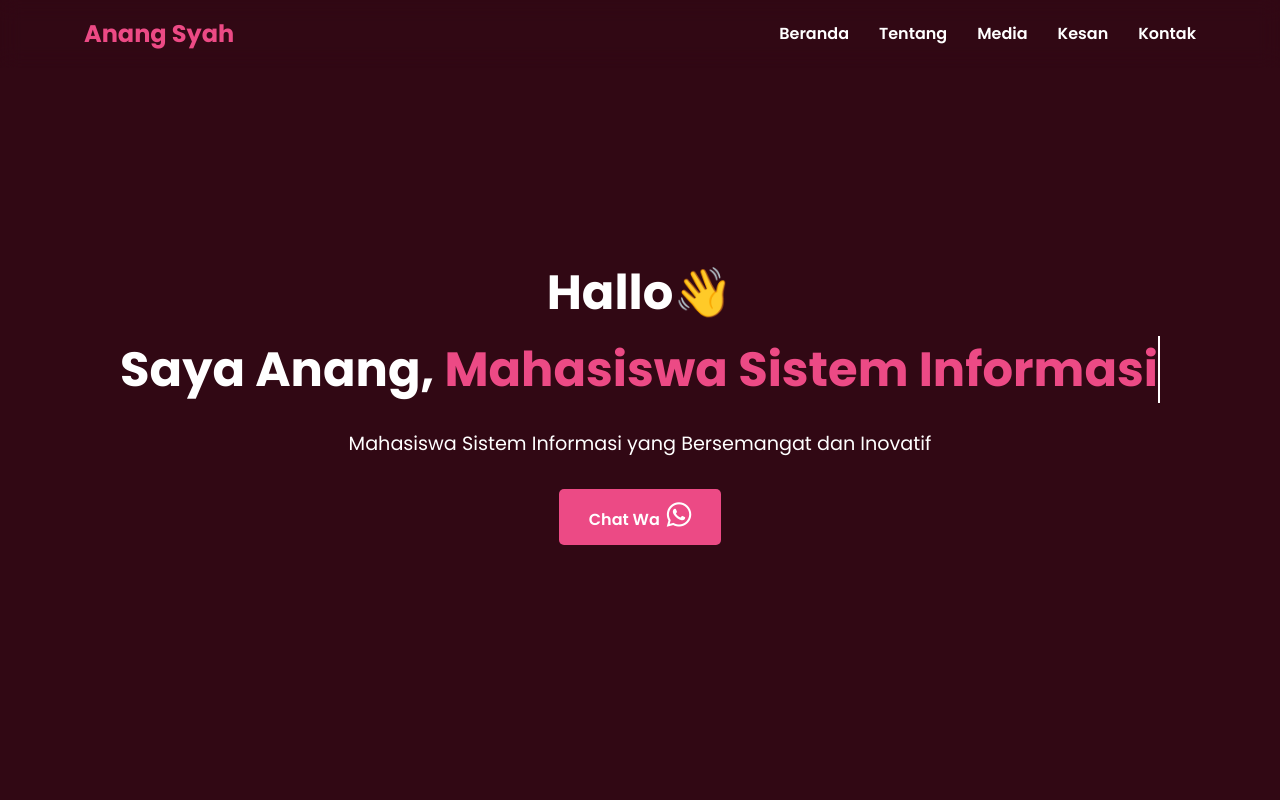
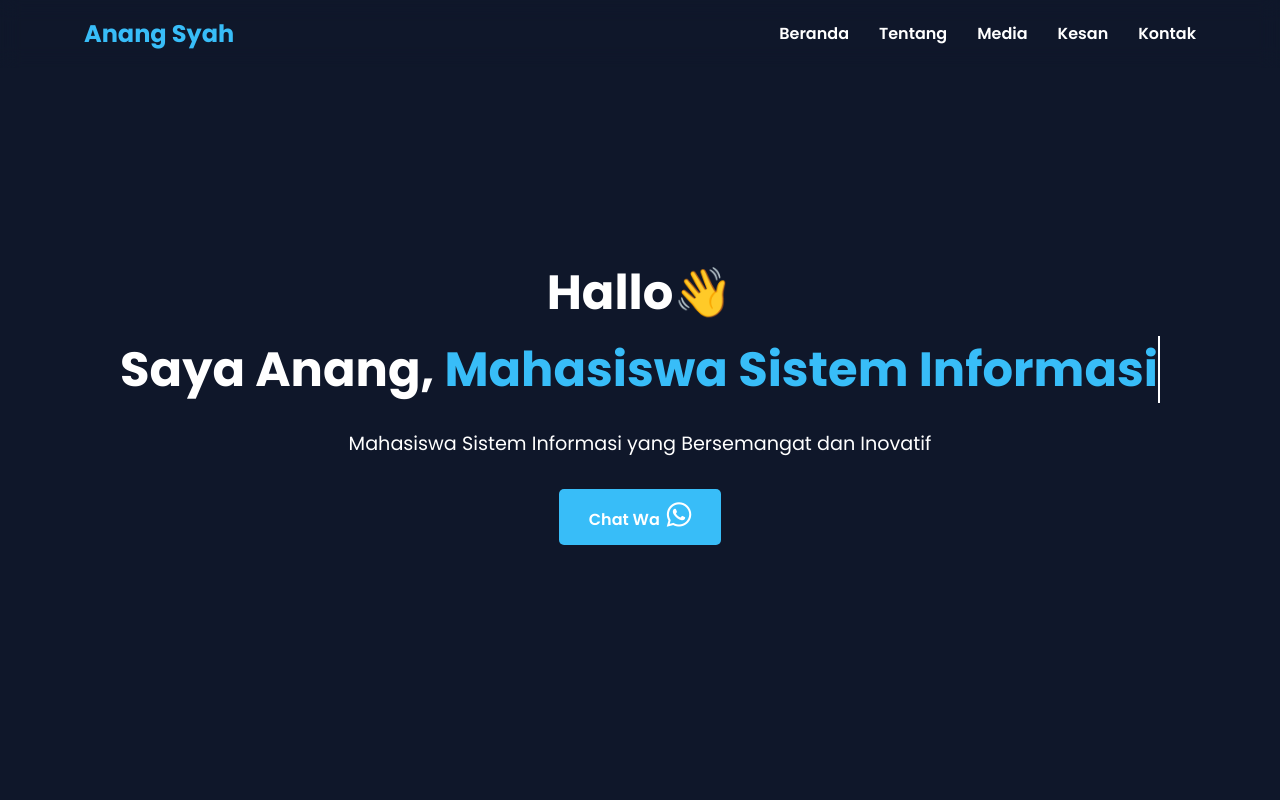
Before and after one commit to Anang20/web-profile, a plain HTML site: page index.html in a window 1280 px wide. Shown: the top 800 px of the page. Drawn offline with Linux system fonts and the light colour scheme.

Commit message:
change theme

```diff
--- a/assets/style.css
+++ b/assets/style.css
@@ -1,6 +1,6 @@
 :root {
-    --primary-color: #ec4a85;
-    --bg-color: #310814;
+    --primary-color: #38bdf8;
+    --bg-color: #0f172a;
     --text-color: #ffffff;
 }
 
```
